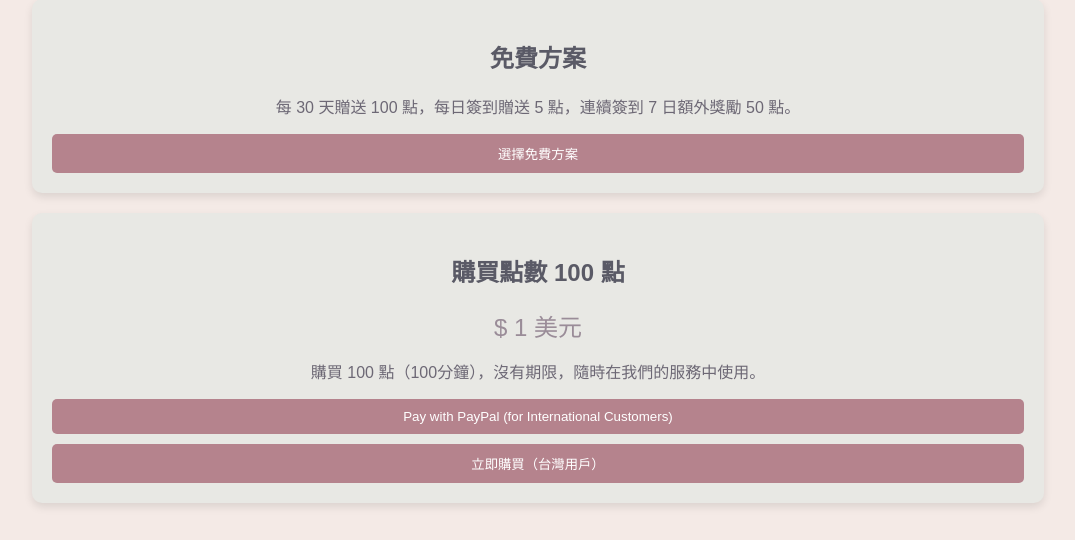
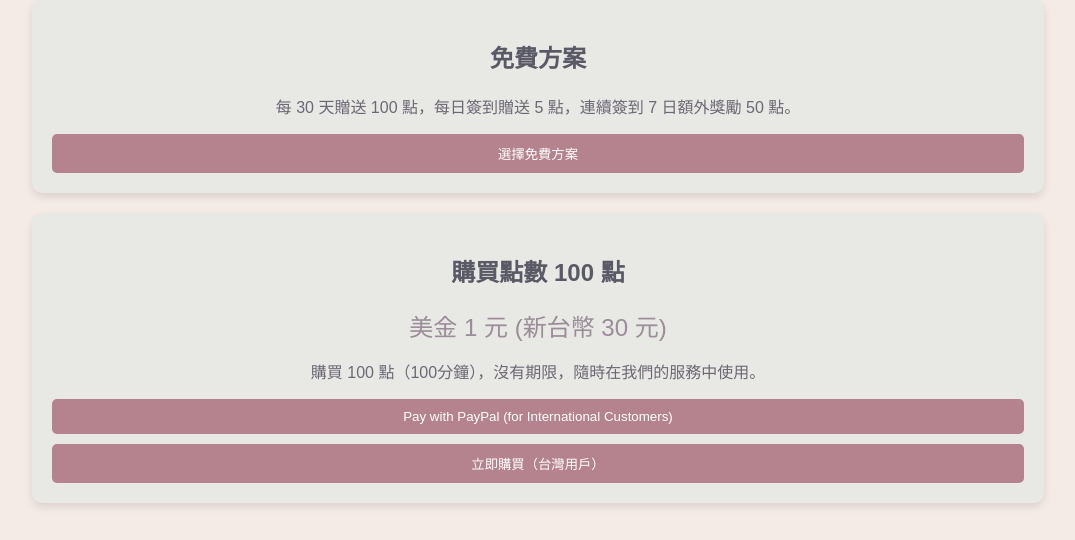
Before and after one commit to wahao888/professor-x, a Flask app: page /payment in a window 1280 px wide. Shown: the part 209-749 px from the top of the page, without its empty margins (102-1177 px from the left). Run offline with Flask 3, Linux system fonts and the light colour scheme.

Commit message:
修改金額

```diff
--- a/templates/payment.html
+++ b/templates/payment.html
@@ -188,7 +188,7 @@
 
         <div class="card">
           <h2 class="title">購買點數 100 點</h2>
-          <div class="price">$ 1 美元</div>
+          <div class="price">美金 1 元 (新台幣 30 元)</div>
           <p class="description">購買 100 點（100分鐘），沒有期限，隨時在我們的服務中使用。</p>
           <form action="/pay/1" method="get">
               <button class="btn" type="submit">Pay with PayPal (for International Customers)</button>
```
